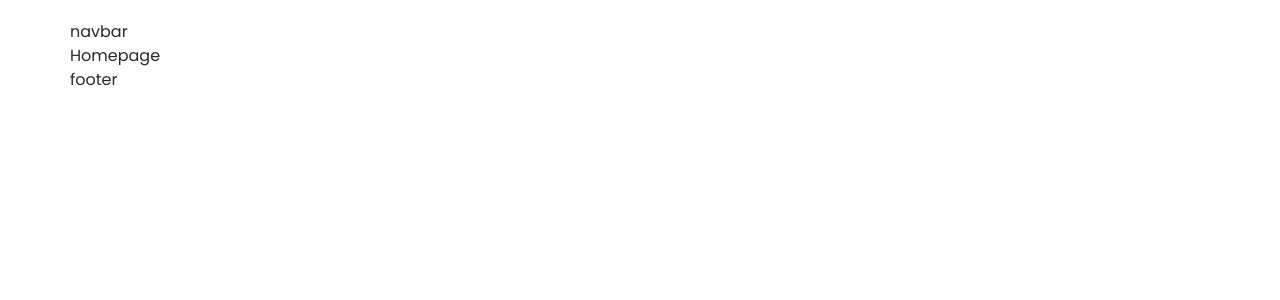
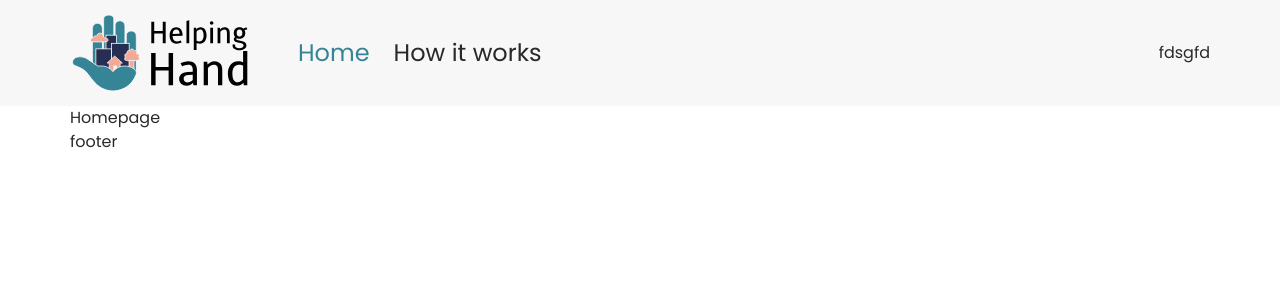
Before and after one commit to MathieuParadis/helping-hand, a React (Create React App) app: page / in a window 1280 px wide. Shown: the top 300 px of the page. Built offline with nearby package versions, Linux system fonts and the light colour scheme.

Commit message:
Edited navbar

```diff
--- a/src/components/HamburgerMenu.jsx
+++ b/src/components/HamburgerMenu.jsx
@@ -6,7 +6,6 @@ import { NavLink } from 'react-router-dom';
 import { FontAwesomeIcon } from '@fortawesome/react-fontawesome';
 
 const HamburgerMenu = () => {
-
 
   const handleMenu = () => {
     document.querySelector(".span1").classList.toggle("clicked");
--- a/src/components/Navigation.jsx
+++ b/src/components/Navigation.jsx
@@ -9,7 +9,7 @@ import { FontAwesomeIcon } from '@fortawesome/react-fontawesome';
 import HamburgerMenu from './HamburgerMenu';
 
 // ASSETS IMPORTS
-import logo from '../assets/logos/helping_hand_logo.svg';
+import logo from '../assets/logos/helping_hand_logo_with_text.svg';
 
 const Navigation = () => {
   const location = useLocation();
@@ -27,7 +27,24 @@ const Navigation = () => {
     <>
       <HamburgerMenu />
       <div className="navigation">
-        navbar
+
+
+        <div className="d-flex justify-content-between align-items-center">
+          <div className="d-flex align-items-center">
+            <img src={logo} alt="Helping Hand logo" className="logo pointer me-4 me-xl-5" onClick={refreshPage} />
+            <div>
+              <NavLink exact="true" to="/" className="navlink h4 me-2 me-xl-4 mb-0">Home</NavLink>
+              <NavLink exact="true" to="/how-it-works" className="navlink h4 me-2 me-xl-4 mb-0">How it works</NavLink>
+            </div>
+          </div>
+          fdsgfd
+        </div>
+
+
+
+
+
+
       </div>
     </>
   );
--- a/src/styles/_settings.scss
+++ b/src/styles/_settings.scss
@@ -22,12 +22,12 @@ $shadow-color2: rgba(0, 0, 0, 0.24);
 $color-1: #358597;
 $color-1-lighter: #5D9DAC;
 $color-1-darker: #286471;
-$color-2: #F4A896;
-$color-2-lighter: #F6B9AB;
-$color-2-darker: #B77E71;
-$color-3: #262F53;
-$color-3-lighter: #515975;
-$color-3-darker: #1C233E;
+$color-2: #262F53;
+$color-2-lighter: #515975;
+$color-2-darker: #1C233E;
+$color-3: #F4A896;
+$color-3-lighter: #F6B9AB;
+$color-3-darker: #B77E71;
 $light: #b9b9b9;
 $light-bg: #f7f7f7;
 $success: #198754;
@@ -121,3 +121,7 @@ a {
     color: var(--darker-prim-color);
   }
 }
+
+.pointer {
+  cursor: pointer;
+}
--- a/src/styles/components/_navigation.scss
+++ b/src/styles/components/_navigation.scss
@@ -1,3 +1,32 @@
-// .navigation {
+.navigation {
+  background-color: var(--light-bg-color);
+  margin: -20px -70px 0 -70px;
+  padding: 15px 70px;
 
-// }
+  @include mobile_and_tablet {
+    margin: -20px -45px 0 -45px;
+    padding: 15px 45px;
+  }
+
+  .logo {
+    width: 180px;
+
+    @include mobile_and_tablet {
+      height: 60px;
+    }
+  }
+
+  .navlink {
+    text-decoration: none;
+    color: var(--basic-color-dark);
+    cursor: pointer;
+
+    &:hover {
+      color: var(--prim-color);
+    }
+  }
+
+  .active {
+    color: var(--prim-color);
+  }
+}
```
Also changed, not shown: src/assets/logos/helping_hand_logo_with_text.svg (added).
